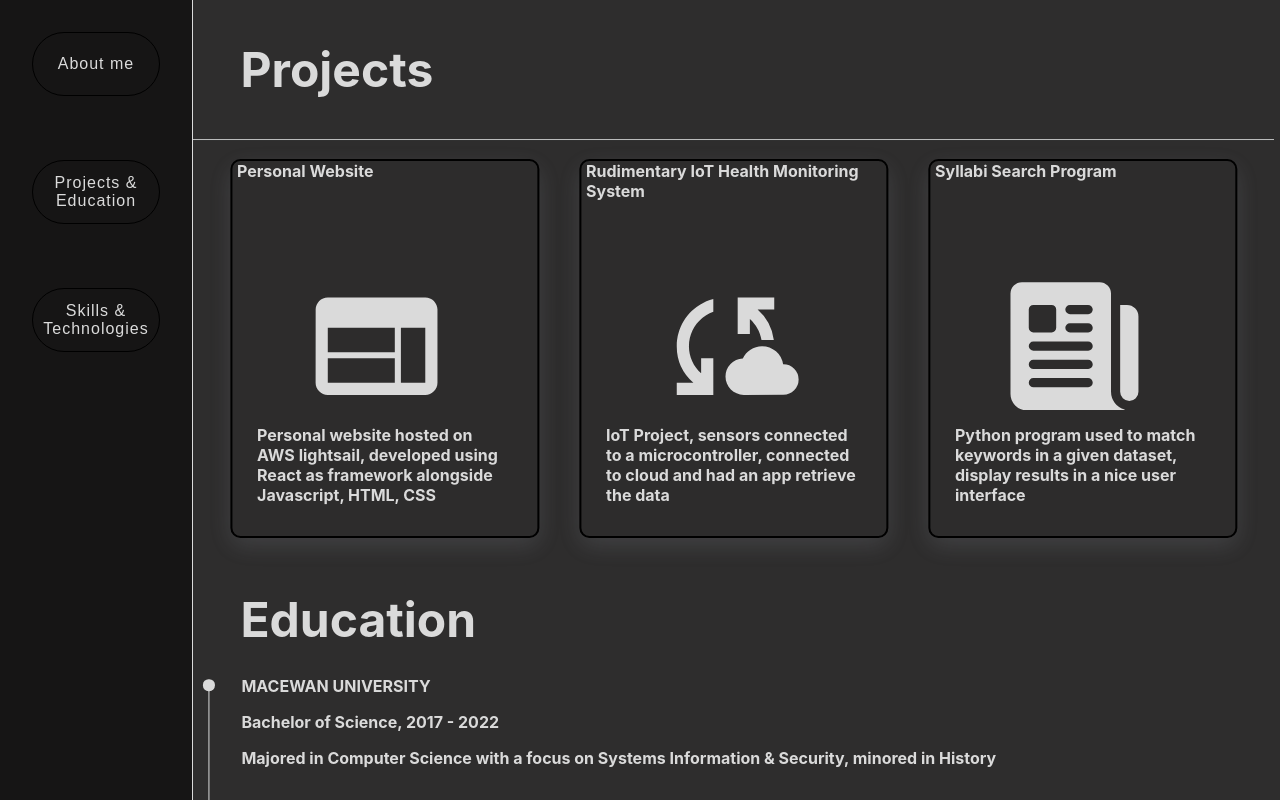
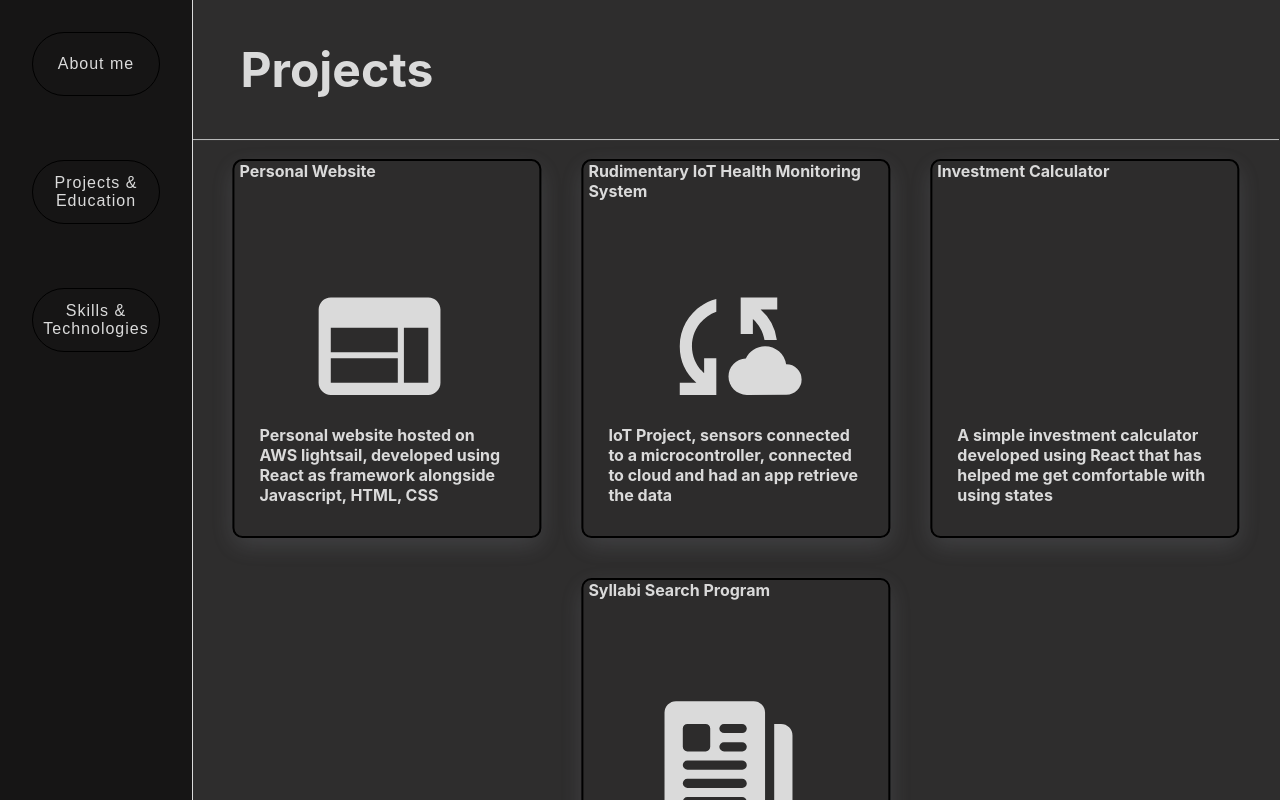
Before and after one commit to shant277/shantsharma.com, a React (Create React App) app: page /ProjectEducation in a window 1280 px wide. Shown: the top 800 px of the page. Built offline with nearby package versions, Linux system fonts and the light colour scheme; some icons are missing; the HTML template or start-up script is replaced by a standard one.

Commit message:
add new project with link in projects section

```diff
--- a/src/constants/Constants.js
+++ b/src/constants/Constants.js
@@ -19,6 +19,7 @@ import {
   FaAws,
   FaFilePdf,
   FaJava,
+  FaCalculator,
 } from "react-icons/fa6";
 import { SlGraph } from "react-icons/sl";
 
@@ -85,6 +86,34 @@ export const projects_ = [
     projectIcon: <MdCloudSync className="project-card__image" />,
     projectSummary:
       "IoT Project, sensors connected to a microcontroller, connected to cloud and had an app retrieve the data",
+  },
+  {
+    project: "Investment Calculator",
+    description: (
+      <div>
+        <p>
+          This investment calculator is made using React as its framework,
+          alongside Javascript, Html, & CSS. It takes in 4 fields, a current
+          savings, yearly savings, expected interest per year and the investment
+          durations. Results are displayed in a table. A link can be found here:
+          <a href="https://shant-investment-calculator.netlify.app/" target="_blank" rel="noopener noreferrer">
+            Investment Calculator
+          </a>
+        </p>
+      </div>
+    ),
+    iconsData: [
+      { icon: <IoLogoReact className="project-logo" />, name: "React" },
+      {
+        icon: <IoLogoJavascript className="project-logo" />,
+        name: "JavaScript",
+      },
+      { icon: <IoLogoCss3 className="project-logo" />, name: "CSS" },
+      { icon: <IoLogoHtml5 className="project-logo" />, name: "HTML" },
+    ],
+    projectIcon: <FaCalculator className="project-card__image" />,
+    projectSummary:
+      "A simple investment calculator developed using React that has helped me get comfortable with using states",
   },
   {
     project: "Syllabi Search Program",
```
